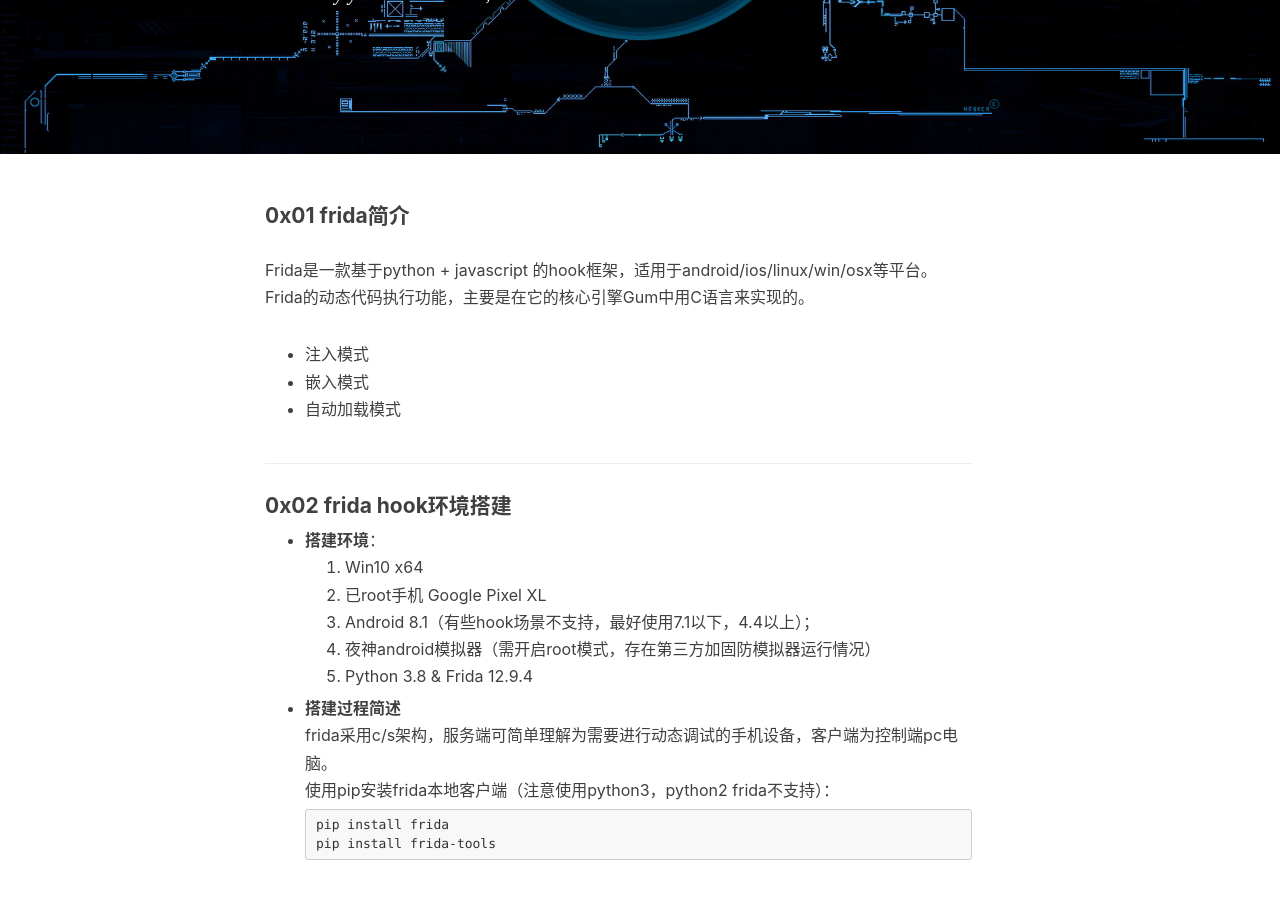
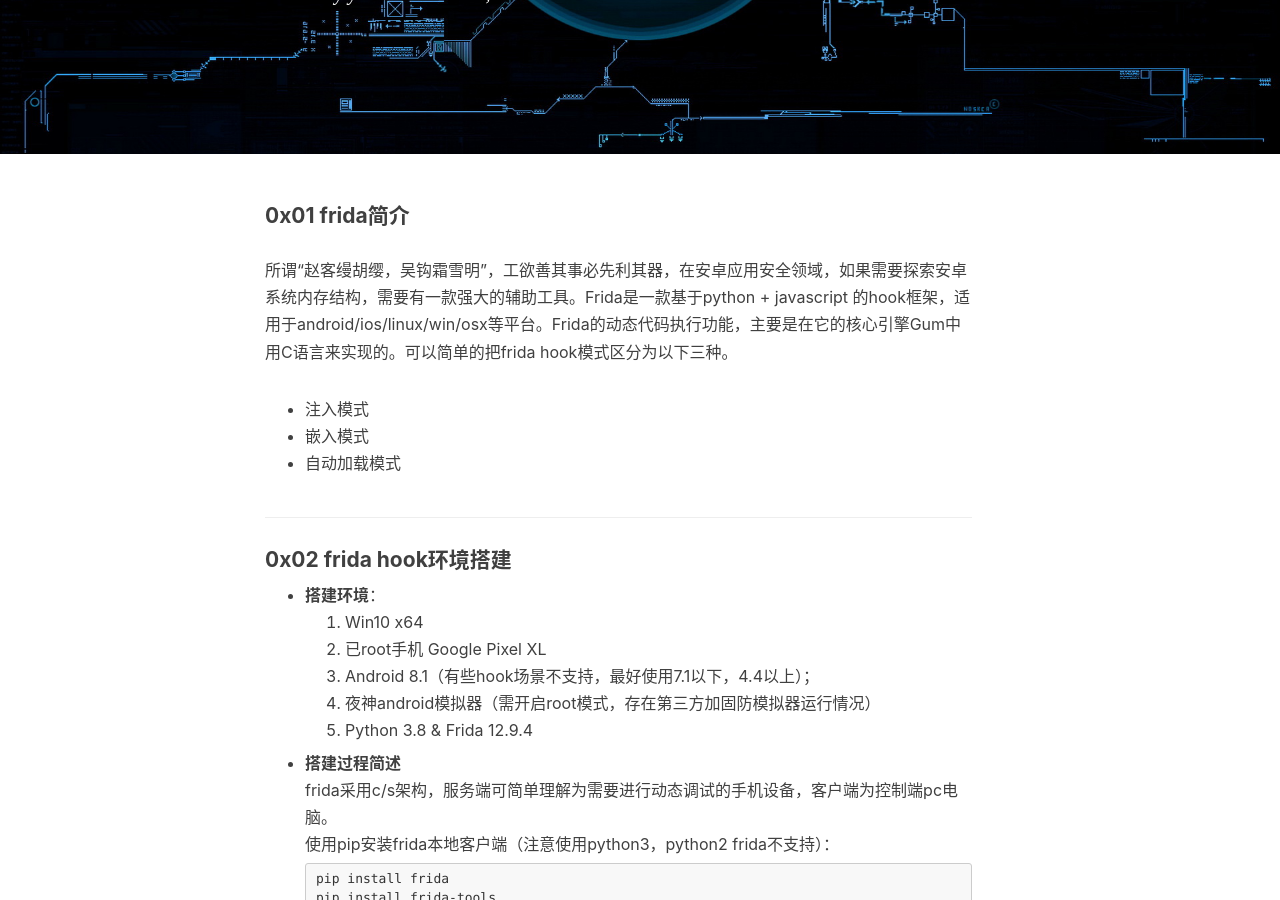
Before and after one commit to yangrz/blog, a Jekyll site: the page built from _posts/2020-06-09-frida.markdown, in a window 1280 px wide and 900 px high, scrolled down 429 px. Built offline with Jekyll 4.4.1, drawn with Linux system fonts in a browser that asks for light colours; nearby versions of some CDN libraries; comment, search, counter and statistics services are not loaded.

Commit message:
20200609

```diff
--- a/_posts/2020-06-09-frida.markdown
+++ b/_posts/2020-06-09-frida.markdown
@@ -14,7 +14,7 @@
 
 #### 0x01 frida简介
 
-Frida是一款基于python + javascript 的hook框架，适用于android/ios/linux/win/osx等平台。Frida的动态代码执行功能，主要是在它的核心引擎Gum中用C语言来实现的。
+所谓“赵客缦胡缨，吴钩霜雪明”，工欲善其事必先利其器，在安卓应用安全领域，如果需要探索安卓系统内存结构，需要有一款强大的辅助工具。Frida是一款基于python + javascript 的hook框架，适用于android/ios/linux/win/osx等平台。Frida的动态代码执行功能，主要是在它的核心引擎Gum中用C语言来实现的。可以简单的把frida hook模式区分为以下三种。
 * 注入模式
 * 嵌入模式
 * 自动加载模式
```
